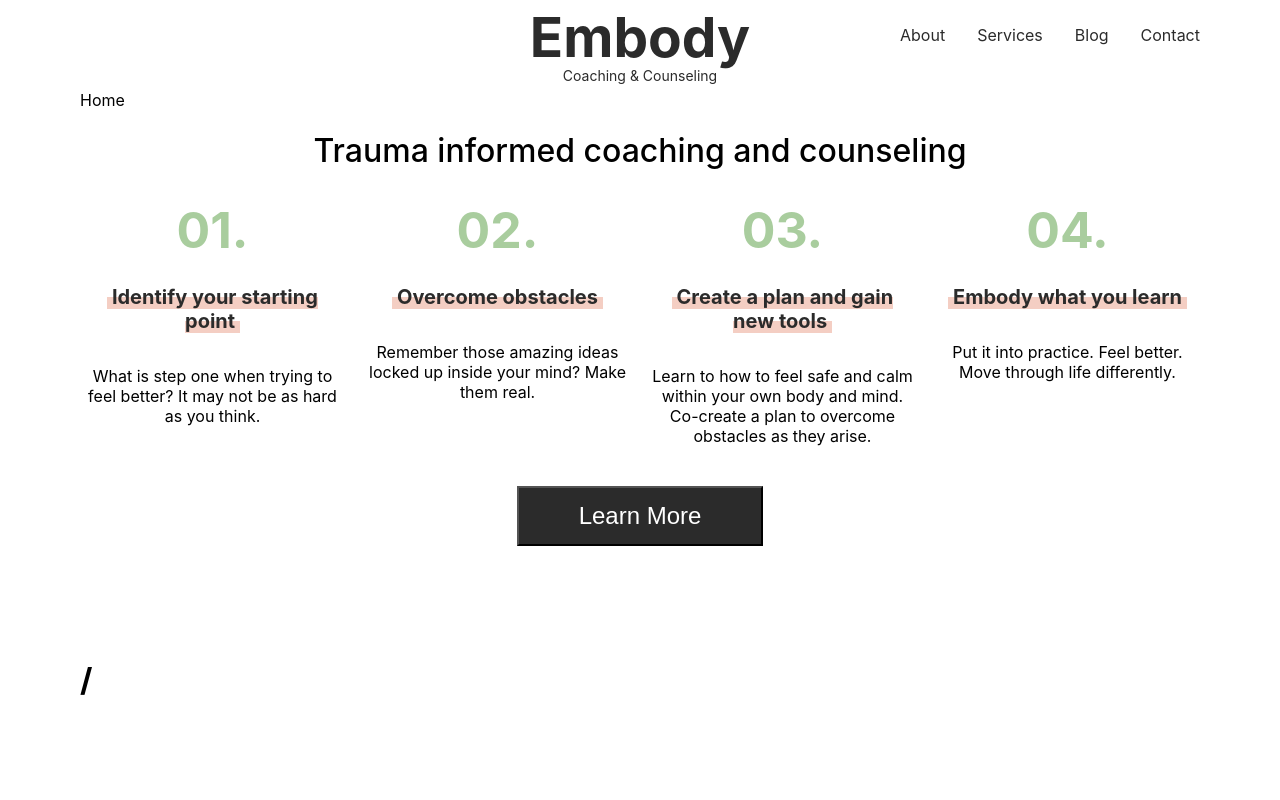
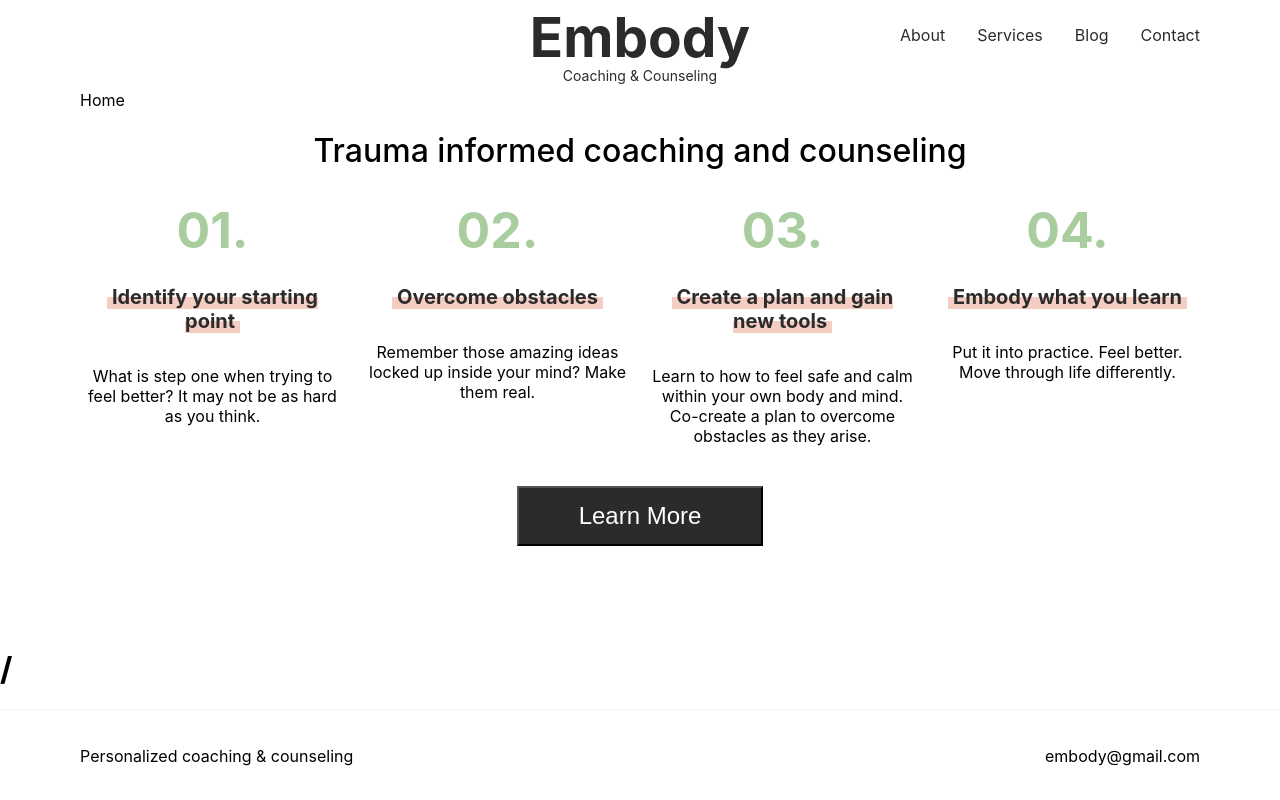
Before and after one commit to spiderthatcodes/embody, a React (Create React App) app in the folder client/: page / in a window 1280 px wide. Built offline with nearby package versions, Linux system fonts and the light colour scheme; the HTML template or start-up script is replaced by a standard one.

Commit message:
more minor footer updates

```diff
--- a/client/src/components/Footer/Footer.jsx
+++ b/client/src/components/Footer/Footer.jsx
@@ -1,5 +1,5 @@
 import { useLocation } from 'react-router-dom';
-import { Container } from './style';
+import { Container, EmailBar } from './style';
 import LeafPanel from '../LeafPanel/LeafPanel';
 
 const Footer = () => {
@@ -10,7 +10,10 @@ const Footer = () => {
         <Container>
             <LeafPanel page={location.pathname} />
             <div id='contact-bar'></div>
-            <div id='email-bar'></div>
+            <EmailBar>
+                <p>Personalized coaching & counseling</p>
+                <p>embody@gmail.com</p>
+            </EmailBar>
         </Container>
     );
 };
--- a/client/src/components/Footer/style.js
+++ b/client/src/components/Footer/style.js
@@ -4,5 +4,12 @@ export const Container = styled.div`
     position: fixed;
     bottom: 0;
     width: 100%;
-    padding: 80px;
 `;
+
+export const EmailBar = styled.div`
+    border-top: solid #F1F3F4 1px;
+    height: 50px;
+    display: flex;
+    justify-content: space-between;
+    padding: 20px 80px;
+`;
```
